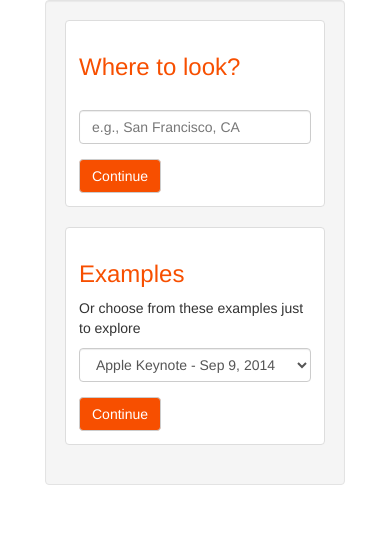
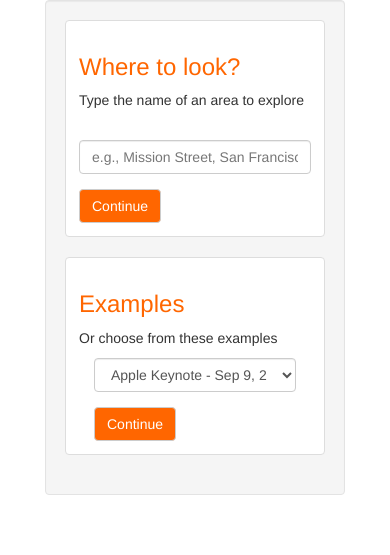
Before and after one commit to warmlogic/happening, a Flask app: page / in a window 390 px wide. Shown: the part 674-1229 px from the top of the page. Before the commit the page ends 1159 px from the top, so only its background shows below. Run offline with Flask 2, Linux system fonts and the light colour scheme; parts of the project's set-up code (start-up, migrations or seed data) failed here and were passed over; some libraries are stand-ins or nearby versions.

Commit message:
better layout

```diff
--- a/app/templates/index.html
+++ b/app/templates/index.html
@@ -19,66 +19,59 @@
             </script>
         </div>
 
-    <!-- The location entry field   -->
+        <!-- The location entry field -->
         <div class ="col-sm-6">
             <div class="well">
+                <!-- User-input location -->
                 <div class="thumbnail">
                   <div class="caption">
-            <h3 style="color: #f74f00">Where to look?</h3>
+                    <h3 style="color: #ff6600">Where to look?</h3>
+                    <p>Type the name of an area to explore</p>
                     <div class="row">
-                <form role="form" action="/results" onsubmit='show_loading()' method="GET">
+                        <!-- <form role="form" action="/results" onsubmit='show_loading()' method="GET"> -->
+                        <form action="/results_location" method="POST">
                             <div class="col-sm-9">
-                    <div class="form-group custom_form_width">
-                        <label for="startingLocation"></label>
-                        <input type="text" name="origin" class="form-control" id="startingLocation" placeholder="e.g., San Francisco, CA">
+                                <div class="form-group">
+                                    <label for="whereToLook"></label>
+                                    <input type="text" name="location" class="form-control" id="whereToLook" placeholder="e.g., Mission Street, San Francisco, CA">
                                 </div>
                             </div>
                             <div class="col-sm-3">
-                    <button type="submit_loc" style="background-color: #f74f00; color: white;" name="query" class="btn btn-default">Continue</button>
+                                <button type="submit_loc" style="background-color: #ff6600; color: white;" name="query" class="btn btn-default">Continue</button>
                             </div>
                         </form>
                     </div>
                 </div>
             </div>
 
-            <!-- <div class="col-md-4"> -->
+            <!-- Predefined location -->
             <div class="thumbnail">
               <div class="caption">
-                <h3 style="color: #f74f00">Examples</h3>
-                <p>Or choose from these examples just to explore</p>
-                    <form action="/choose_examples" method="POST">
+                <h3 style="color: #ff6600">Examples</h3>
+                <p>Or choose from these examples</p>
+                <form action="/results_predef" method="POST">
+                    <div class="col-sm-9">
                         <div class="form-group">
-                            <select class="form-control" name="athlete_id">
+                            <select class="form-control" name="event_id"> <!--# reference in views.py with this name -->
                                 {% for event in examples %}
                                 <option value="{{ event["id"] }}">{{ event["name"] }}</option>
                                 {% endfor %}
                             </select>
                         </div>
-                        <button type="submit_predef" style="background-color: #f74f00; color: white;" class="btn btn-default">Continue</button>
+                    </div>
+                    <div class="col-sm-3">
+                        <button type="submit_predef" style="background-color: #ff6600; color: white;" class="btn btn-default">Continue</button>
+                    </div>
                 </form>
 
-            <!-- <div class="col-sm-9"> -->
-                <!-- <select id="predefine_loc" class="btn btn-primary form-control input-sm", name="how it is passed back"> -->
-                    <!-- <option value="apple" selected="selected">Apple Keynote - Sep 9, 2014</option> -->
-                    <!-- <option>Diamondbacks at Giants - Sep 9, 2014</option> -->
-                    <!-- <option>Another 1</option> -->
-                    <!-- <option>Another 2</option> -->
-                    <!-- <option>Another 3</option> -->
-                <!-- </select> -->
-            <!-- </div> -->
-            <!-- <div class="col-sm-3"> -->
-                <!-- <button id="submit_predef" type="button" class="btn btn-primary btn-block input-sm">Submit</button> -->
-            <!-- </div> -->
             </div>
         </div>
     </div>
-    <!-- Closing the starting location field -->
+    <!-- Closing the location entry field -->
 </div>
 
 <!-- Closing map and location input row -->
 </div>
-
-
 
 </div><!-- /.container -->
 
@@ -91,7 +84,7 @@
 <!-- typeahead -->
 <!-- <script src="{{ url_for('static', filename='js/typeahead.min.js') }}"></script> -->
 
-
+<!--
 <script type="text/javascript">
     //submitting the form redirects the page
     $('#submit_predef').click(function(e){
@@ -108,7 +101,7 @@
         return 0;
     });
 </script>
-
+-->
 
 <script>
 function init_map() {
@@ -165,9 +158,9 @@ $("document").ready(function(){
 });
 </script>
 <script>
-    //autocomplete for startingLocation
+    //autocomplete for whereToLook
     var input = /** @type {HTMLInputElement} */(
-      document.getElementById('startingLocation'));
+      document.getElementById('whereToLook'));
     var autocomplete = new google.maps.places.Autocomplete(input);
     //restrict to Bay Area
     var sw = google.maps.LatLng(37.3333, -122.5311);
```
Also changed, not shown: app/templates/results.html (+40 -31 lines). Lines whose indentation alone changed are shown as unchanged.
